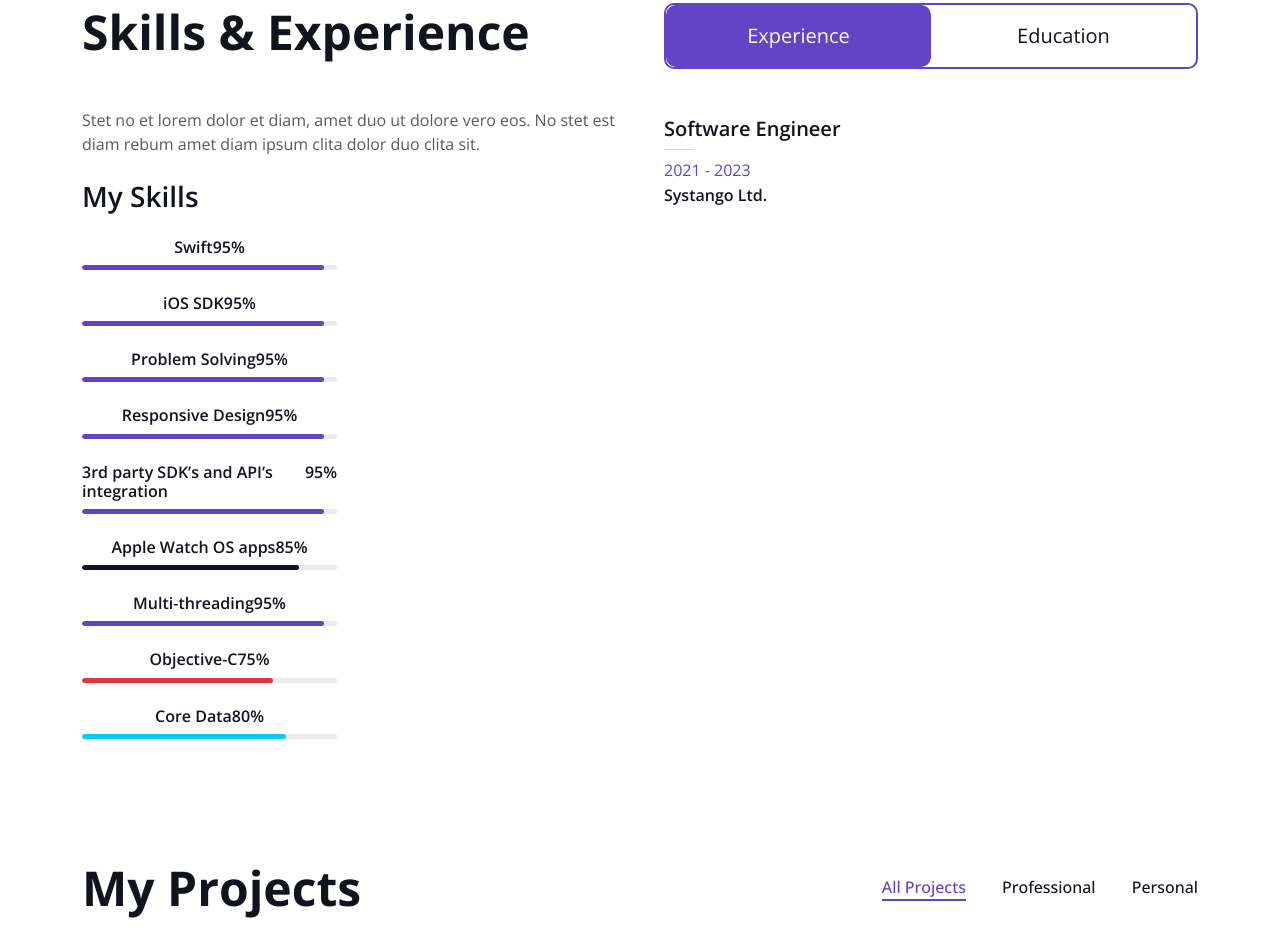
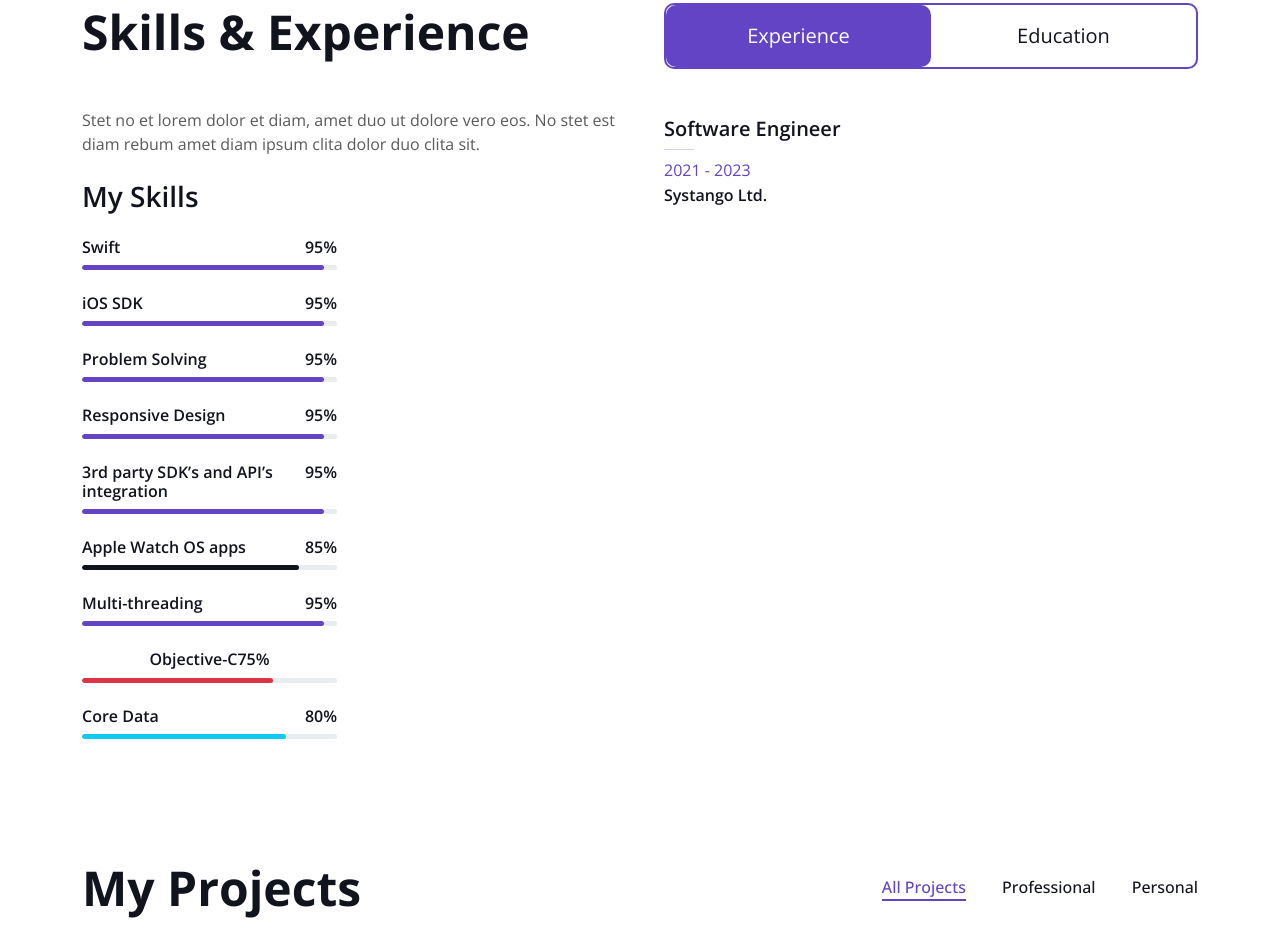
Before and after one commit to amanraghuvanshi651/Portfolio, a plain HTML site: page index.html in a window 1280 px wide. Shown: the part 1409-2351 px from the top of the page. Drawn offline with nearby package versions, Linux system fonts and the light colour scheme.

Commit message:
minor changes

```diff
--- a/index.html
+++ b/index.html
@@ -182,7 +182,7 @@
                     <div class="row align-items-center">
                         <div class="col-md-6">
                             <div class="skill mb-4">
-                                <div class="d-flex justify-content-center">
+                                <div class="d-flex justify-content-between">
                                     <h6 class="font-weight-bold">Swift</h6>
                                     <h6 class="font-weight-bold">95%</h6>
                                 </div>
@@ -191,7 +191,7 @@
                                 </div>
                             </div>
                             <div class="skill mb-4">
-                                <div class="d-flex justify-content-center">
+                                <div class="d-flex justify-content-between">
                                     <h6 class="font-weight-bold">iOS SDK</h6>
                                     <h6 class="font-weight-bold">95%</h6>
                                 </div>
@@ -200,7 +200,7 @@
                                 </div>
                             </div>
                             <div class="skill mb-4">
-                                <div class="d-flex justify-content-center">
+                                <div class="d-flex justify-content-between">
                                     <h6 class="font-weight-bold">Problem Solving</h6>
                                     <h6 class="font-weight-bold">95%</h6>
                                 </div>
@@ -209,7 +209,7 @@
                                 </div>
                             </div>
                             <div class="skill mb-4">
-                                <div class="d-flex justify-content-center">
+                                <div class="d-flex justify-content-between">
                                     <h6 class="font-weight-bold">Responsive Design</h6>
                                     <h6 class="font-weight-bold">95%</h6>
                                 </div>
@@ -218,7 +218,7 @@
                                 </div>
                             </div>
                             <div class="skill mb-4">
-                                <div class="d-flex justify-content-center">
+                                <div class="d-flex justify-content-between">
                                     <h6 class="font-weight-bold">3rd party SDK’s and API’s integration</h6>
                                     <h6 class="font-weight-bold">95%</h6>
                                 </div>
@@ -227,7 +227,7 @@
                                 </div>
                             </div>
                             <div class="skill mb-4">
-                                <div class="d-flex justify-content-center">
+                                <div class="d-flex justify-content-between">
                                     <h6 class="font-weight-bold">Apple Watch OS apps</h6>
                                     <h6 class="font-weight-bold">85%</h6>
                                 </div>
@@ -236,7 +236,7 @@
                                 </div>
                             </div>
                             <div class="skill mb-4">
-                                <div class="d-flex justify-content-center">
+                                <div class="d-flex justify-content-between">
                                     <h6 class="font-weight-bold">Multi-threading</h6>
                                     <h6 class="font-weight-bold">95%</h6>
                                 </div>
@@ -254,7 +254,7 @@
                                 </div>
                             </div>
                             <div class="skill mb-4">
-                                <div class="d-flex justify-content-center">
+                                <div class="d-flex justify-content-between">
                                     <h6 class="font-weight-bold">Core Data</h6>
                                     <h6 class="font-weight-bold">80%</h6>
                                 </div>
```
